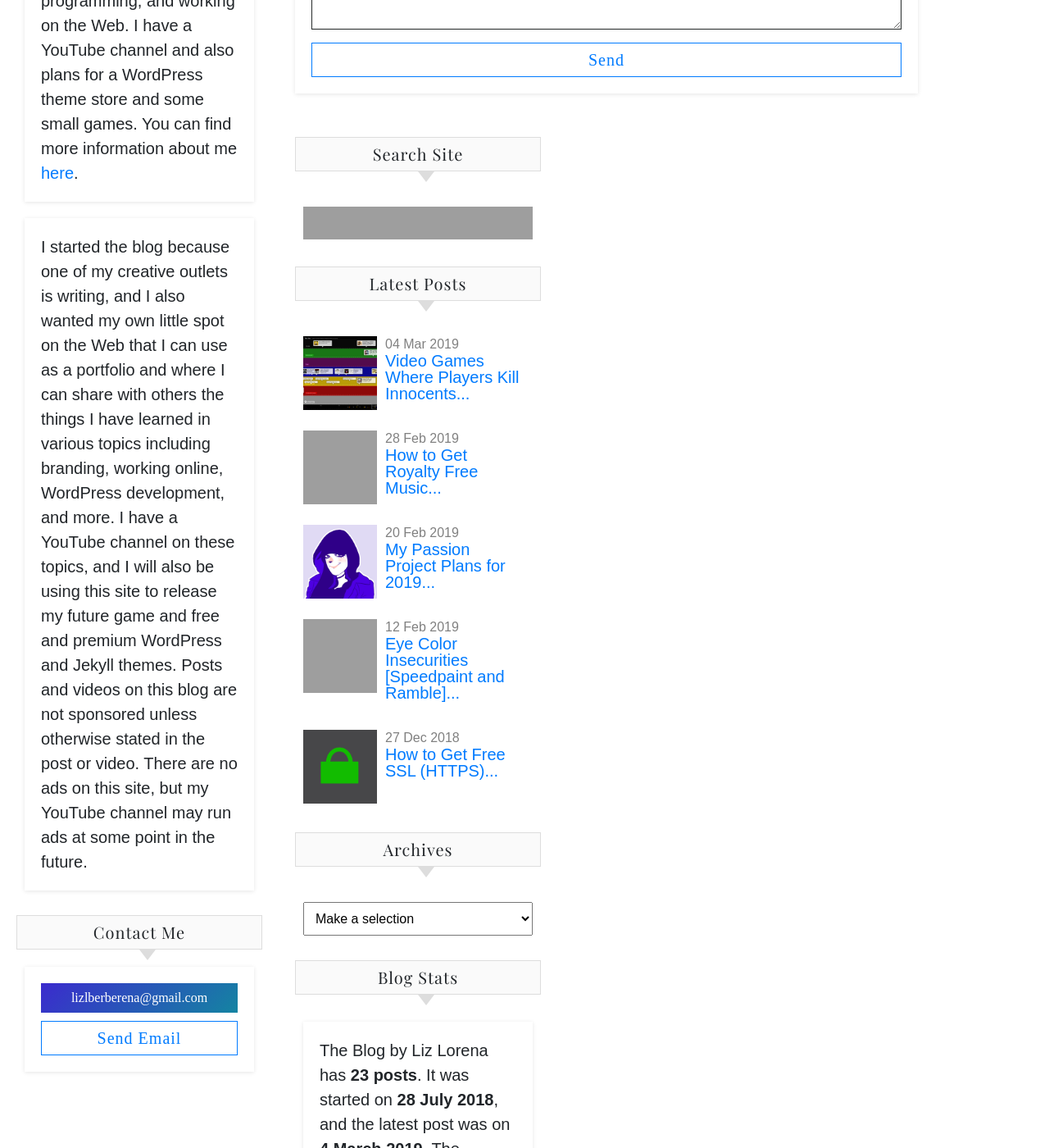
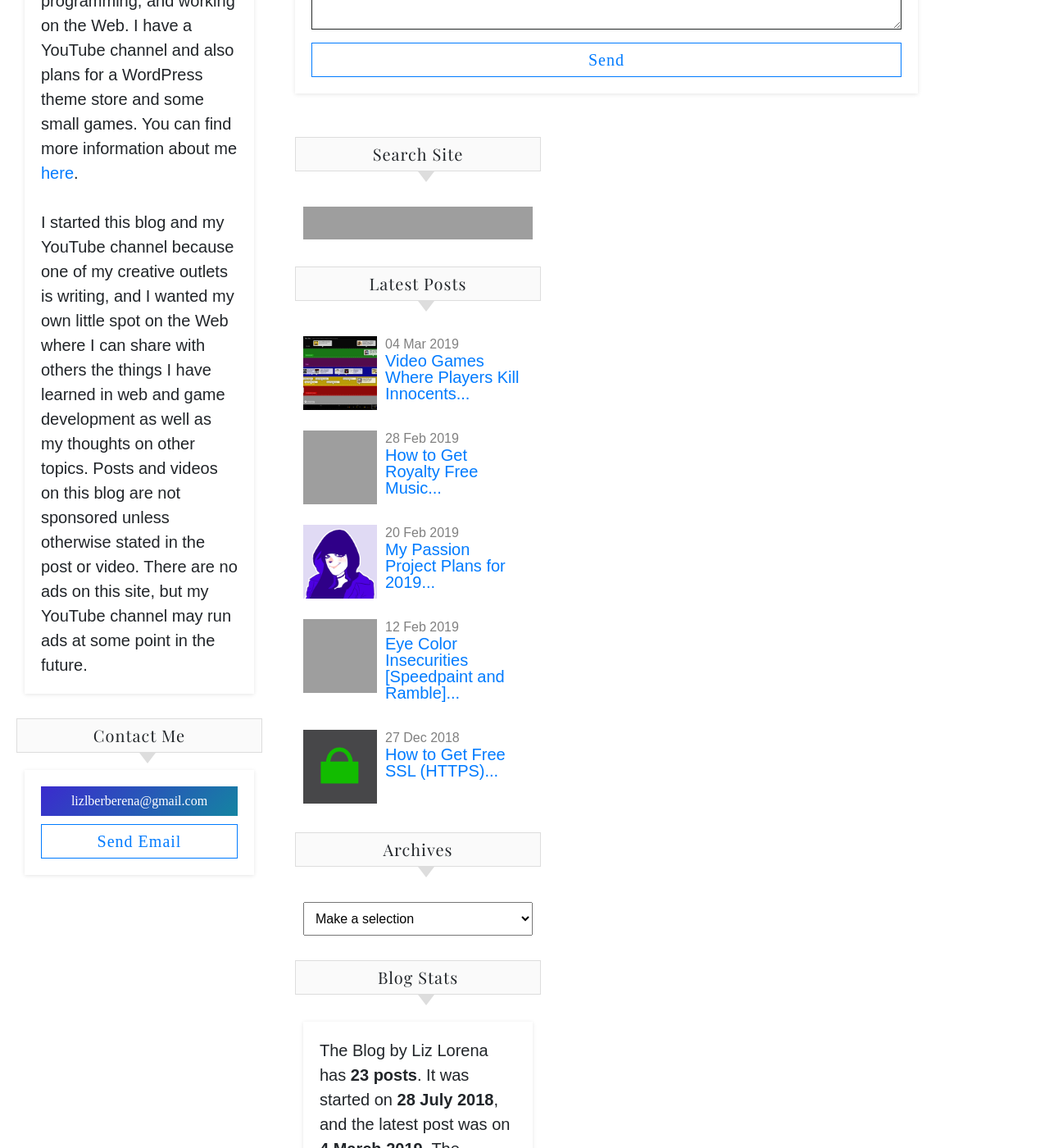
Before and after one commit to byliz/blog, a Jekyll site: the page built from contact/index.html, in a window 1280 px wide and 1400 px high, scrolled down 878 px, cut to the strip 0-1400 px from the top of the window. Shown: the whole strip at 82% size. Built offline with Jekyll 4.4.1, drawn with Linux system fonts in a browser that asks for light colours; nearby versions of some CDN libraries; some of the changed text lies outside the part shown; grey boxes are pictures that could not be loaded.

Commit message:
Add files via upload

```diff
--- a/_includes/widget_about.html
+++ b/_includes/widget_about.html
@@ -3,8 +3,11 @@
         <div class="widget-body">
         	<br>
         	<img src="/favicon.png" class="img-fluid" style="margin: 12%; width: 75%; margin-bottom: 0px; margin-top: 0px;">
-        	<p>Hey! I'm <strong>Liz Lorena</strong>. I'm a May 2019 ITI program graduate from Rutgers University who makes websites and aspires to be a game developer. This is my blog about art, programming, and working on the Web. I have a YouTube channel and also plans for a WordPress theme store and some small games. You can find more information about me <a href="https://lizlorena.com/about">here</a>.</p>
 
-        	<p>I started the blog because one of my creative outlets is writing, and I also wanted my own little spot on the Web that I can use as a portfolio and where I can share with others the things I have learned in various topics including branding, working online, WordPress development, and more. I have a YouTube channel on these topics, and I will also be using this site to release my future game and free and premium WordPress and Jekyll themes. Posts and videos on this blog are not sponsored unless otherwise stated in the post or video. There are no ads on this site, but my YouTube channel may run ads at some point in the future.</p>
+        	<p>Hey! I'm <strong>Liz Lorena</strong>. I'm a May 2019 ITI program graduate from Rutgers University who makes websites and aspires to be a game developer. This is my blog about art, programming, and working on the Web. I have a YouTube channel and also plans for a WordPress theme store and some small games. You can find more information about me <a href="https://lizlorena.com/about">here</a>.
+
+        	<br><br>
+
+        	I started this blog and my YouTube channel because one of my creative outlets is writing, and I wanted my own little spot on the Web where I can share with others the things I have learned in web and game development as well as my thoughts on other topics. Posts and videos on this blog are not sponsored unless otherwise stated in the post or video. There are no ads on this site, but my YouTube channel may run ads at some point in the future.</p>
         </div>
 </div>
--- a/_includes/widget_support.html
+++ b/_includes/widget_support.html
@@ -2,9 +2,11 @@
 	<div class="widget-title"><h3>Support Me</h3></div>
 	<div class="widget-body">
 
-		<p style="text-align:center;"><a href='https://ko-fi.com/D1D4LRT2' target='_blank'><img height='36' style='border:0px;height:36px;' src='https://az743702.vo.msecnd.net/cdn/kofi4.png?v=0' border='0' alt='Buy Me a Coffee at ko-fi.com' title='Buy Me a Coffee at ko-fi.com' /></a></p>
-		<p>
-			If you enjoy my content but use an ad-blocker on my site, I would appreciate your support on Ko-fi!
+		<p style="text-align:center;">If you enjoy my content, please consider <a href="https://themes.lizlorena.com" target="_blank">hiring me to make your website</a> or donating on Ko-fi!
+
+			<br><br>
+
+			<a href='https://ko-fi.com/D1D4LRT2' target='_blank'><img height='36' style='border:0px;height:36px;' src='https://az743702.vo.msecnd.net/cdn/kofi4.png?v=0' border='0' alt='Buy Me a Coffee at ko-fi.com' title='Buy Me a Coffee at ko-fi.com' /></a>
 		</p>
 
 		<!-- <script async src="//pagead2.googlesyndication.com/pagead/js/adsbygoogle.js"></script> -->
```
